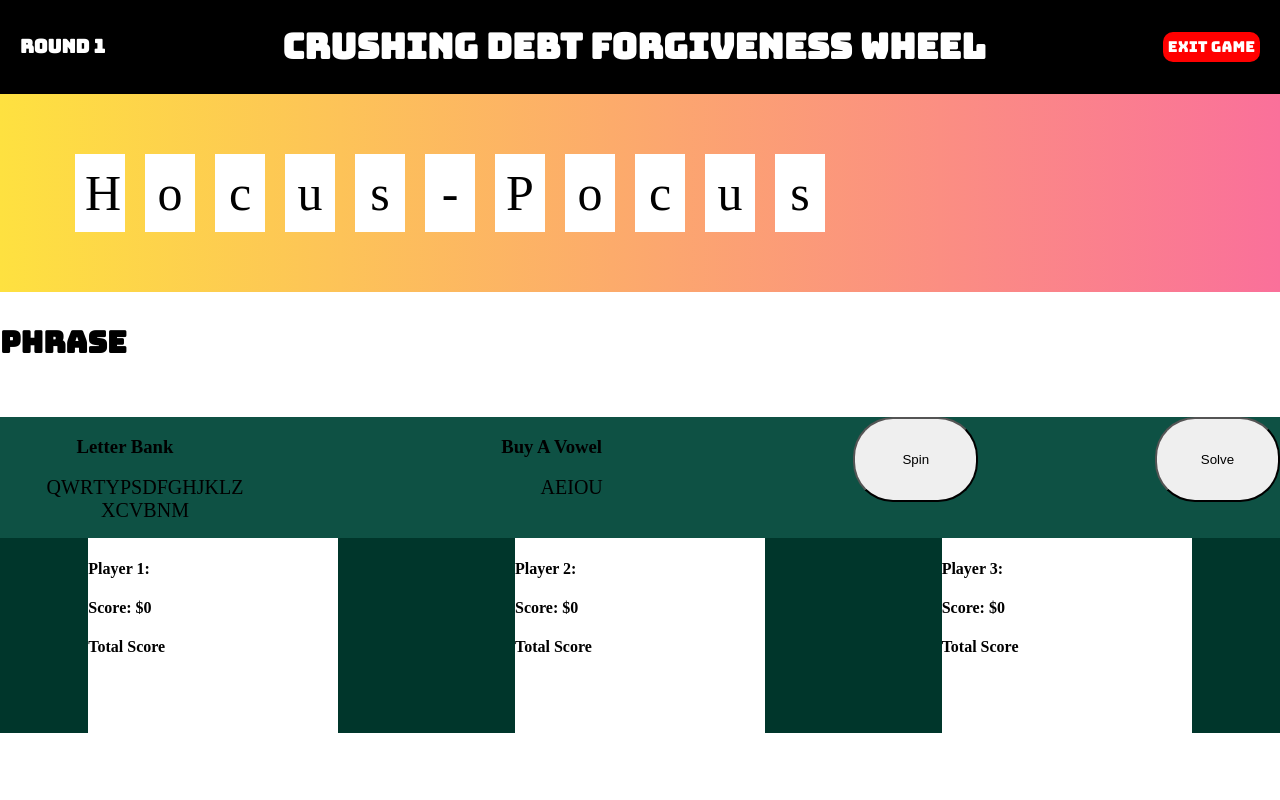
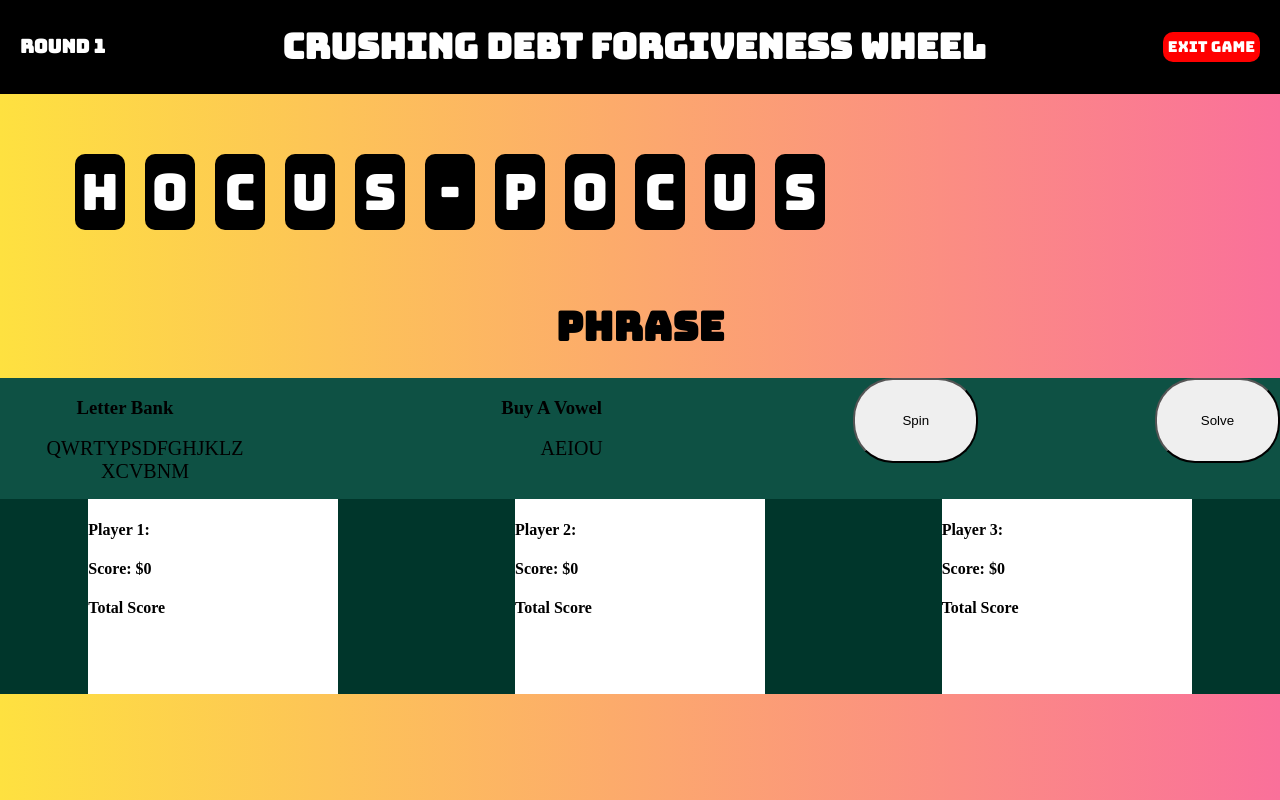
Before and after one commit to ericfitzsimons451/wheel_of_fortune, a website: page index.html in a window 1280 px wide. Both pictures are taken after a click on the button "Start Game". Drawn offline with nearby package versions, Linux system fonts and the light colour scheme.

Commit message:
Style css during pom

```diff
--- a/styles.css
+++ b/styles.css
@@ -8,6 +8,8 @@ html {
 
 body {
   margin: 0;
+  background-color: #FEE140;
+  background-image: linear-gradient(90deg, #FEE140 0%, #FA709A 100%);
 }
 
 
@@ -115,15 +117,20 @@ body {
   list-style: none;
   font-size: 50px;
   margin: 10px;
-  padding: 10px;
-  background-color: white;
+  padding: 5px 0px;
+  background-color: black;
+  color:white;
   width: 50px;
+  border-radius: 10px;
+  font-family: 'Bungee', cursive;
 }
 
 .curr-category {
-  padding-bottom: 25px;
-  font-family: 'Bungee', cursive;
-  font-size: 30px;
+    padding-bottom: 15px;
+    margin: 10px;
+    font-family: 'Bungee', cursive;
+    font-size: 40px;
+    text-align: center;
 }
 
 /* Word Bank and Buttons Area Styling */
```
